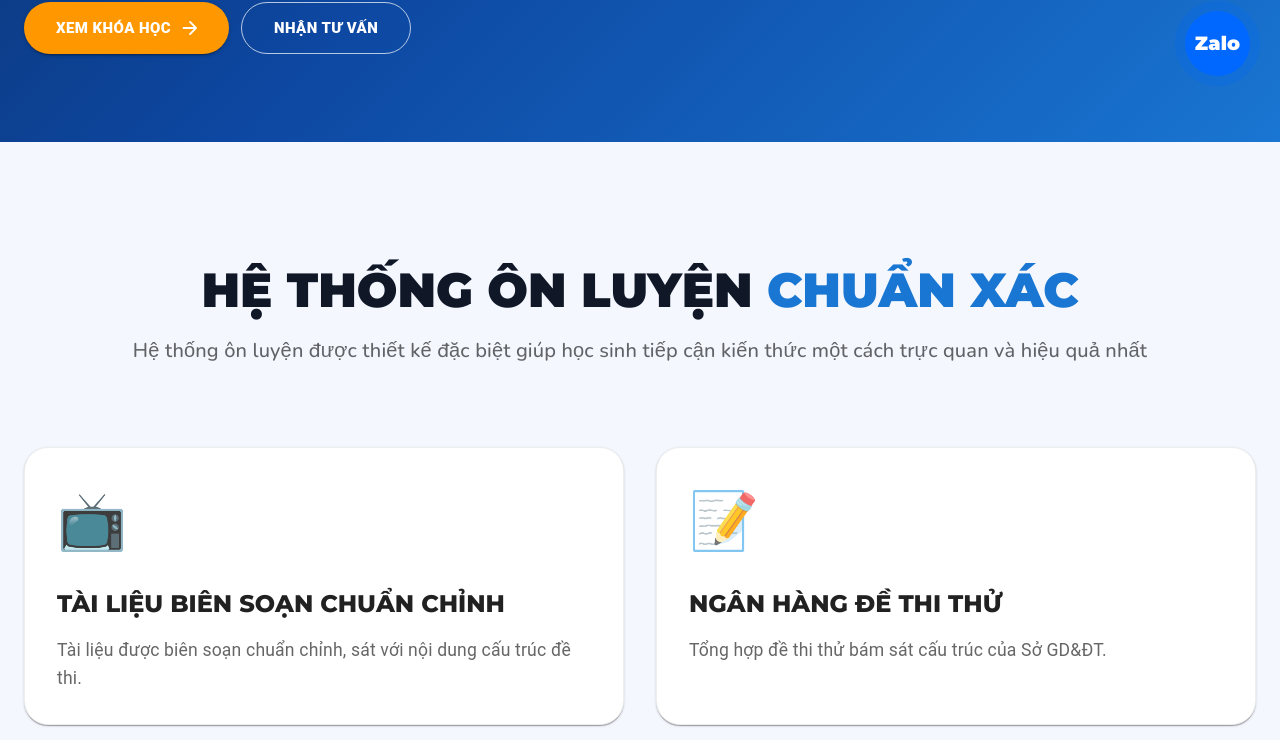
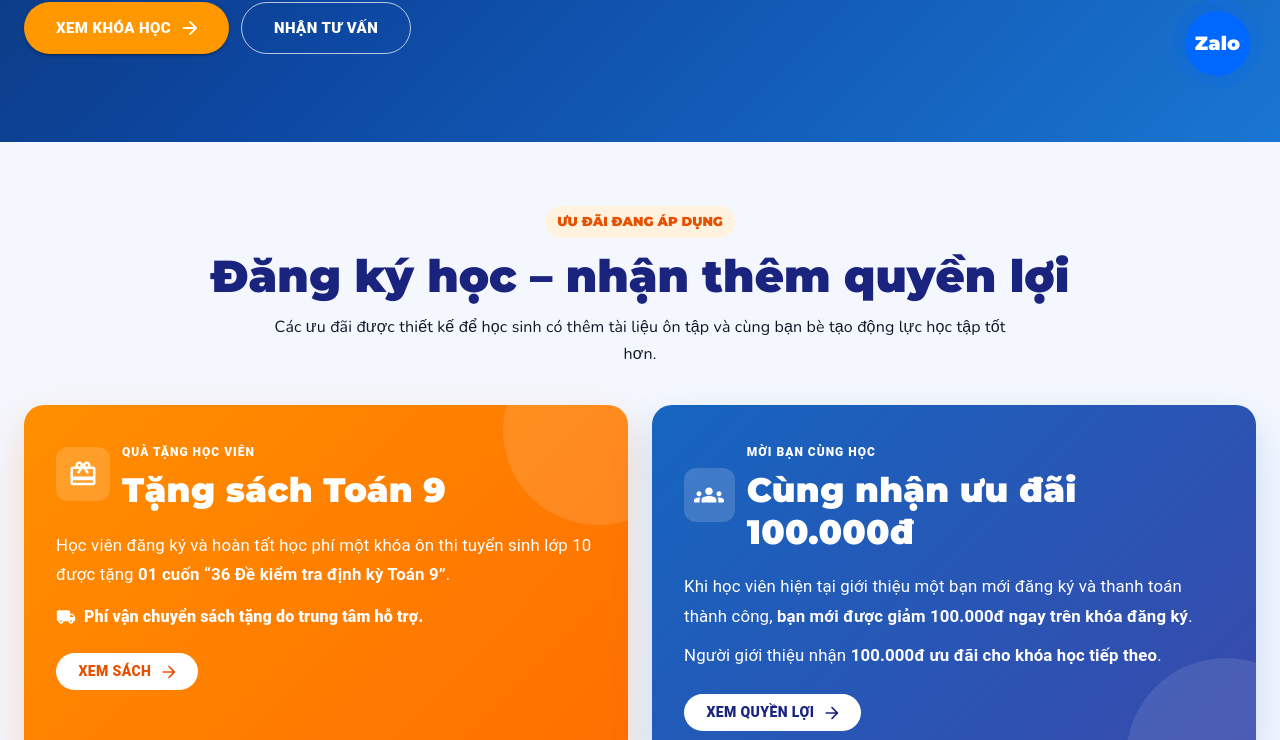
Before and after one commit to khanhu2805/luyen-thi-gdsg, a Next.js app: page / in a window 1280 px wide. Shown: the part 674-1414 px from the top of the page. Built offline with nearby package versions, Linux system fonts and the light colour scheme.

Commit message:
Show promotions prominently on homepage

```diff
--- a/app/page.tsx
+++ b/app/page.tsx
@@ -1,23 +1,18 @@
 'use client';
 
-import ExamCountdown from './components/ExamCountdown';
-import {
-  Box,
-} from '@mui/material';
+import { Box } from '@mui/material';
 import { useState } from 'react';
 import AssignForm from './components/AssignForm';
-import StudentBenefits from './components/trang-chu/StudentBenefits';
-import Teacher from './components/trang-chu/Teacher';
 import Features from './components/trang-chu/Features';
 import HeroSection from './components/trang-chu/HeroSection';
 import MarqueeNoti from './components/trang-chu/MarqueeNoti';
+import PromoHighlights from './components/trang-chu/PromoHighlights';
+import StudentBenefits from './components/trang-chu/StudentBenefits';
+import Teacher from './components/trang-chu/Teacher';
 import SnackBar from './components/SnackBar';
 
 export default function HomePage() {
-
-  const [openSuccessPopup, setOpenSuccessPopup] = useState(false);
-
-  const [phone, setPhone] = useState(''); // Biến để lưu số điện thoại hiển thị trong popup
+  const [phone, setPhone] = useState('');
 
   type SnackbarSeverity = 'success' | 'error' | 'warning' | 'info';
 
@@ -41,39 +36,16 @@ export default function HomePage() {
       severity,
     });
   };
-  // ================================================
 
   return (
     <Box sx={{ overflowX: 'hidden', bgcolor: '#f4f7fe' }}>
-
-      {/* ================= THÔNG BÁO MARQUEE ================= */}
       <MarqueeNoti />
-
-      {/* ================= FULL WIDTH COUNTDOWN ================= */}
-      {/* Trả ExamCountdown về lại kích thước full-width như thiết kế gốc của bạn */}
-      {/* <ExamCountdown targetDate='2026-06-01T07:30:00' examName='Tuyển sinh Lớp 10 (2025-2026)' /> */}
-
-      {/* ================= HERO SECTION ================= */}
-
       <HeroSection />
-
-      {/* ================= TÍNH NĂNG NỔI BẬT (FEATURES) ================= */}
-
+      <PromoHighlights />
       <Features />
-
-      {/* ================= ĐỘI NGŨ GIẢNG VIÊN ================= */}
-
       <Teacher />
-
-      {/* ================= ĐẶC QUYỀN HỌC VIÊN ================= */}
-
       <StudentBenefits />
-
-      {/* ================= FORM ĐĂNG KÝ ================= */}
-
       <AssignForm showSnackbar={showSnackbar} setPhone={setPhone} />
-
-      {/* ================= POPUP THÔNG BÁO THÀNH CÔNG ================= */}
 
       <SnackBar
         open={snackbar.open}
@@ -87,7 +59,6 @@ export default function HomePage() {
         message={snackbar.message}
         severity={snackbar.severity}
       />
-      {/* ============================================================= */}
     </Box>
   );
 }
```
